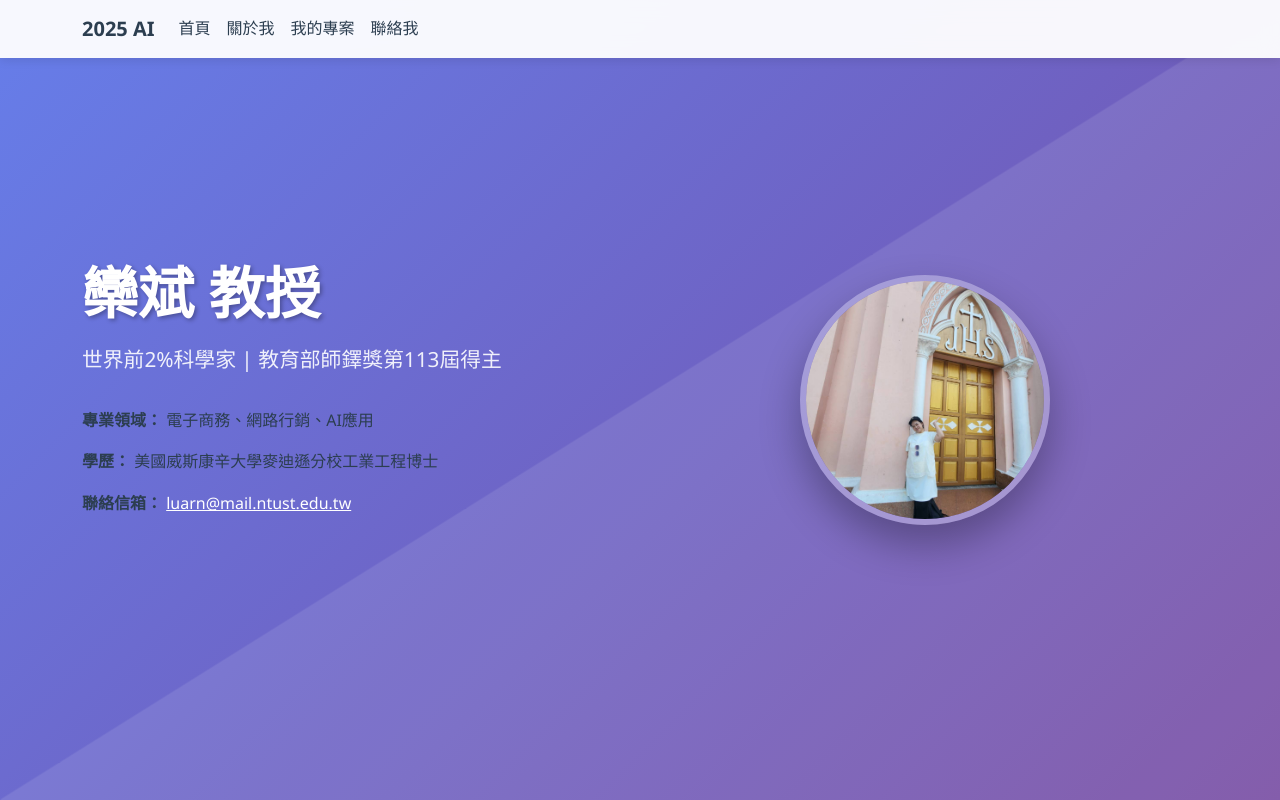
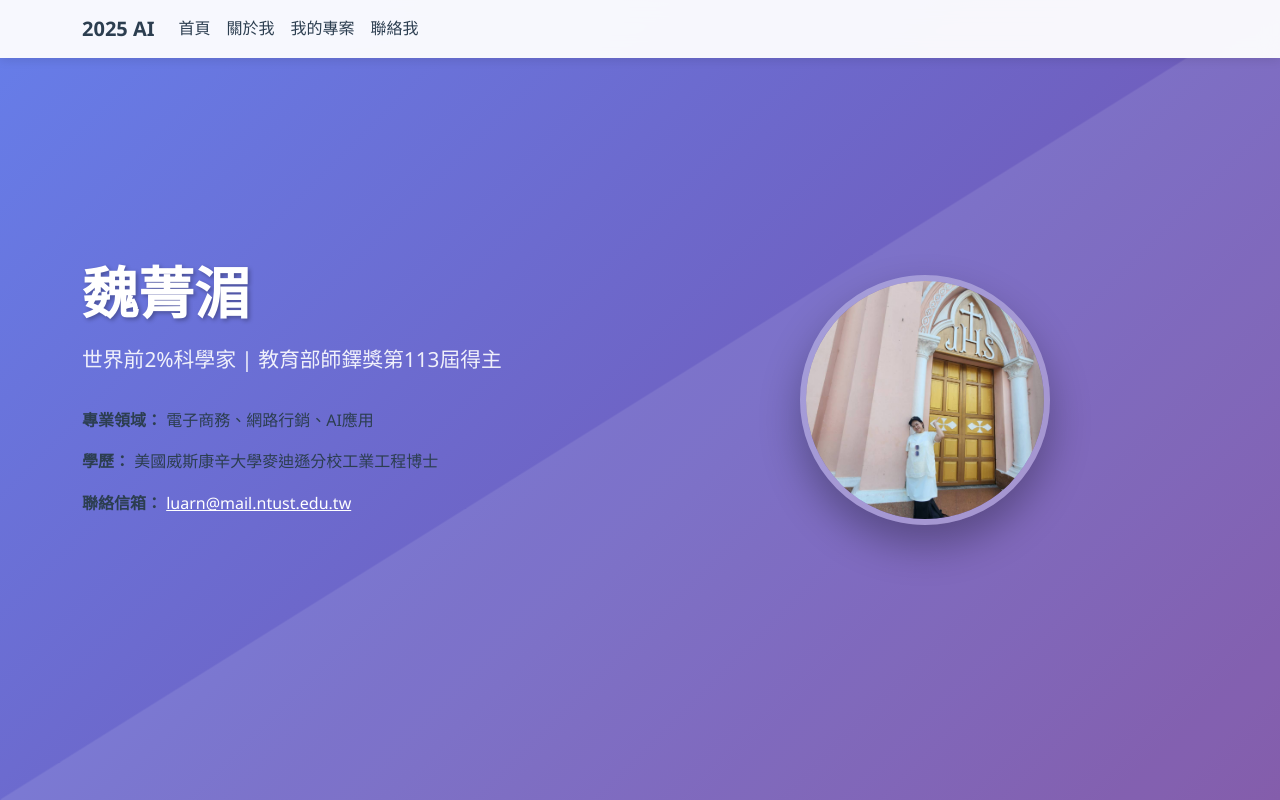
Before and after one commit to weichingmei/weichingmei.github.io, a plain HTML site: page index.html in a window 1280 px wide. Shown: the top 800 px of the page. Drawn offline with nearby package versions, Linux system fonts and the light colour scheme.

Commit message:
Update index.html

```diff
--- a/index.html
+++ b/index.html
@@ -156,13 +156,13 @@
     <script>
         // ====== 使用者資料區域 - 請修改以下內容 ======
         const profileData = {
-            name: "欒斌 教授",
+            name: "魏菁湄",
             title: "世界前2%科學家 | 教育部師鐸獎第113屆得主",
             expertise: "電子商務、網路行銷、AI應用",
             education: "美國威斯康辛大學麥迪遜分校工業工程博士",
             email: "luarn@mail.ntust.edu.tw",
             about: "欒斌博士在東海大學取得工業工程學士學位，隨後在美國威斯康辛大學麥迪遜分校獲得工業工程碩士和博士學位。2023年，他被史丹佛大學認定為世界前2%科學家之一。",
-            contactEmail: "luarn@mail.ntust.edu.tw",
+            contactEmail: "m11209922@mail.ntust.edu.tw",
             phone: "886-2-2737-6754",
             location: "研究室: T2-409<br>國立臺灣科技大學"
         };
```
